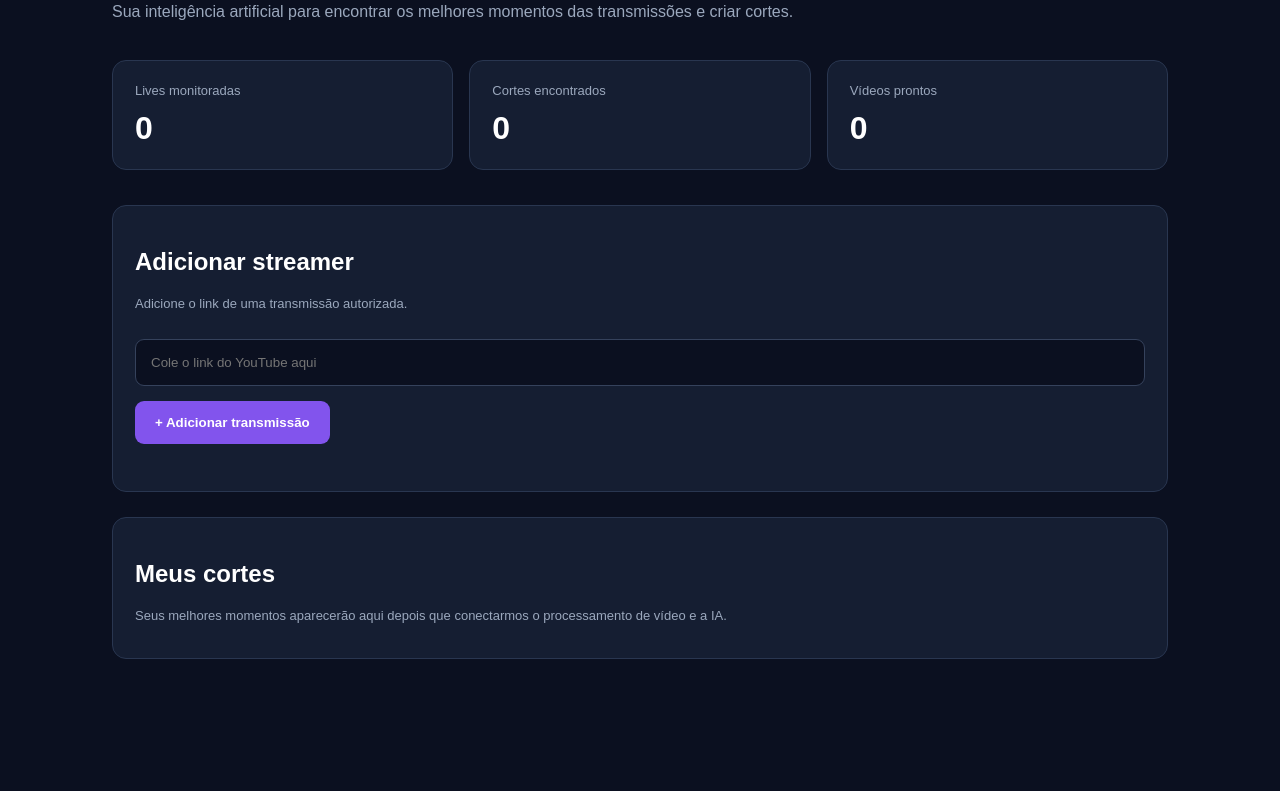
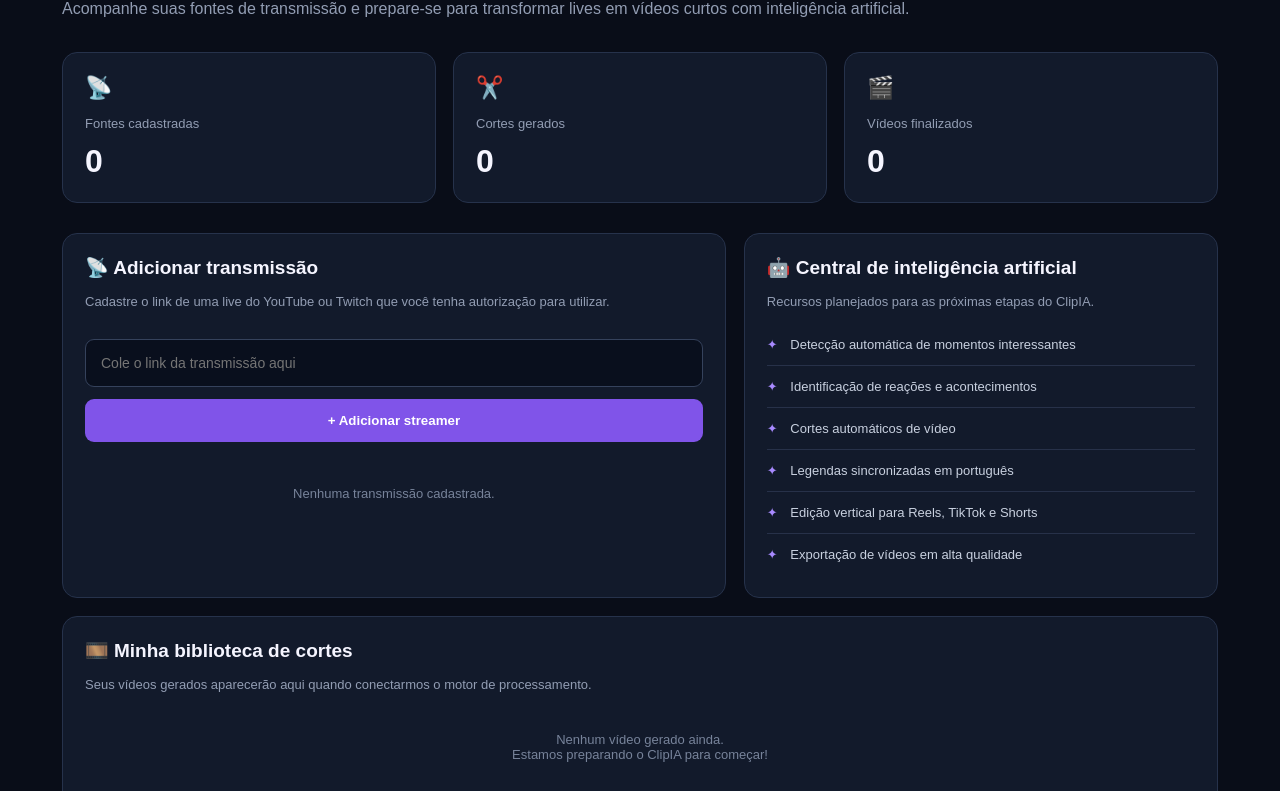
Before and after one commit to tovim123/Clip-IA, a plain HTML site: page index.html in a window 1280 px wide. Shown: the part 211-1002 px from the top of the page. Before the commit the page ends 915 px from the top, so only its background shows below. Drawn offline with Linux system fonts and the light colour scheme.

Commit message:
Update index.html

```diff
--- a/index.html
+++ b/index.html
@@ -4,134 +4,197 @@
 <head>
 <meta charset="UTF-8">
 <meta name="viewport" content="width=device-width, initial-scale=1.0">
-  <title>ClipIA - AI Stream Clipper</title>
+<title>ClipIA - Inteligência Artificial</title>
 <style>
-    * { box-sizing: border-box; }
-    body {
-      margin: 0;
-      font-family: Arial, sans-serif;
-      background: #0b1020;
-      color: white;
-    }
-    header {
-      padding: 24px 7%;
-      border-bottom: 1px solid #263047;
-      display: flex;
-      justify-content: space-between;
-      align-items: center;
-    }
-    .logo { font-size: 27px; font-weight: bold; }
-    .logo span { color: #9b72ff; }
-    .status { color: #52d99a; font-size: 13px; }
-    main { max-width: 1100px; margin: auto; padding: 45px 22px; }
-    h1 { font-size: 38px; margin-bottom: 10px; }
-    .subtitle { color: #9ba8bd; line-height: 1.6; }
-    .stats {
-      display: grid;
-      grid-template-columns: repeat(3, 1fr);
-      gap: 16px;
-      margin: 35px 0;
-    }
-    .card {
-      background: #151e32;
-      border: 1px solid #293650;
-      border-radius: 14px;
-      padding: 22px;
-    }
-    .number { font-size: 32px; font-weight: bold; margin-top: 12px; }
-    .muted { color: #9ba8bd; font-size: 13px; }
-    input {
-      width: 100%;
-      padding: 15px;
-      border: 1px solid #35425c;
-      background: #0b1020;
-      color: white;
-      border-radius: 9px;
-      margin: 15px 0;
-    }
-    button {
-      background: #8254ed;
-      border: none;
-      border-radius: 9px;
-      color: white;
-      padding: 14px 20px;
-      font-weight: bold;
-      cursor: pointer;
-    }
-    button:hover { background: #7041d5; }
-    .stream { margin-top: 25px; }
-    @media(max-width:650px) {
-      .stats { grid-template-columns: 1fr; }
-      h1 { font-size: 29px; }
-    }
+*{box-sizing:border-box}
+body{margin:0;background:#090d18;color:#f5f5ff;font-family:Arial,sans-serif}
+header{height:76px;padding:0 6%;display:flex;align-items:center;justify-content:space-between;border-bottom:1px solid #222b40;background:#0d1322}
+.logo{font-size:27px;font-weight:800;letter-spacing:-1px}
+.logo span{color:#9b72ff}
+.status{font-size:12px;color:#a5a9bc}
+.status i{display:inline-block;width:8px;height:8px;border-radius:50%;background:#f0ad4e;margin-right:7px}
+main{max-width:1200px;margin:auto;padding:38px 22px}
+h1{font-size:34px;margin:0 0 10px}
+.subtitle{color:#929db3;line-height:1.6;margin:0}
+.tag{display:inline-block;background:#21183b;color:#bd9cff;padding:7px 12px;border-radius:20px;font-size:11px;margin-bottom:17px}
+.stats{display:grid;grid-template-columns:repeat(3,1fr);gap:17px;margin:30px 0}
+.card{background:#121a2b;border:1px solid #26324b;border-radius:15px;padding:22px}
+.stat-label{font-size:13px;color:#929db3}
+.number{font-size:32px;font-weight:bold;margin-top:12px}
+.stat-icon{font-size:22px;margin-bottom:15px}
+.layout{display:grid;grid-template-columns:1.4fr 1fr;gap:18px}
+h2{font-size:19px;margin:0 0 9px}
+.description{font-size:13px;color:#929db3;line-height:1.5}
+input{width:100%;padding:15px;margin:15px 0 12px;background:#090f1d;border:1px solid #35425c;border-radius:9px;color:white;font-size:14px;outline:none}
+input:focus{border-color:#986cff}
+button{border:0;border-radius:9px;background:#8054e9;color:white;padding:14px 18px;font-weight:bold;cursor:pointer}
+button:hover{background:#7040d3}
+.add{width:100%}
+.stream{margin-top:20px}
+.stream-item{padding:14px;background:#0c1424;border:1px solid #29344b;border-radius:10px;margin-top:10px;display:flex;align-items:center;justify-content:space-between;gap:10px}
+.stream-name{font-size:13px;word-break:break-all}
+.stream-platform{font-size:11px;color:#a98aff;margin-top:6px}
+.pending{font-size:10px;color:#f1c16c;white-space:nowrap}
+.remove{padding:7px 10px;background:#34202a;color:#ff9da9;font-size:11px}
+.empty{padding:24px 10px;text-align:center;color:#77839a;font-size:13px}
+.feature{padding:13px 0;border-bottom:1px solid #273149;font-size:13px;color:#c8d0df}
+.feature:last-child{border:0}
+.feature span{color:#a88aff;margin-right:9px}
+.bottom{margin-top:18px}
+footer{text-align:center;color:#59657c;font-size:12px;padding:35px}
+@media(max-width:750px){.stats{grid-template-columns:1fr}.layout{grid-template-columns:1fr}h1{font-size:27px}header{padding:0 20px}}
 </style>
 </head>
 <body>
 <header>
   <div class="logo">✂ Clip<span>IA</span></div>
-    <div class="status">● SISTEMA ONLINE</div>
+  <div class="status"><i></i> PAINEL EM DESENVOLVIMENTO</div>
 </header>
 
 <main>
+  <div class="tag">✦ INTELIGÊNCIA ARTIFICIAL PARA STREAMERS</div>
   <h1>Seus melhores momentos. Automaticamente.</h1>
-    <p class="subtitle">
-      Sua inteligência artificial para encontrar os melhores
-      momentos das transmissões e criar cortes.
-    </p>
+  <p class="subtitle">Acompanhe suas fontes de transmissão e prepare-se para transformar lives em vídeos curtos com inteligência artificial.</p>
 
   <section class="stats">
     <div class="card">
-        <div class="muted">Lives monitoradas</div>
-        <div class="number" id="lives">0</div>
+      <div class="stat-icon">📡</div>
+      <div class="stat-label">Fontes cadastradas</div>
+      <div class="number" id="total">0</div>
     </div>
     <div class="card">
-        <div class="muted">Cortes encontrados</div>
+      <div class="stat-icon">✂️</div>
+      <div class="stat-label">Cortes gerados</div>
       <div class="number">0</div>
     </div>
     <div class="card">
-        <div class="muted">Vídeos prontos</div>
+      <div class="stat-icon">🎬</div>
+      <div class="stat-label">Vídeos finalizados</div>
       <div class="number">0</div>
     </div>
   </section>
 
-    <section class="card">
-      <h2>Adicionar streamer</h2>
-      <p class="muted">Adicione o link de uma transmissão autorizada.</p>
-      <input id="link" placeholder="Cole o link do YouTube aqui">
-      <button onclick="adicionar()">+ Adicionar transmissão</button>
-      <div id="lista" class="stream"></div>
+  <section class="layout">
+    <div class="card">
+      <h2>📡 Adicionar transmissão</h2>
+      <p class="description">Cadastre o link de uma live do YouTube ou Twitch que você tenha autorização para utilizar.</p>
+      <input id="link" type="url" placeholder="Cole o link da transmissão aqui">
+      <button class="add" onclick="adicionar()">+ Adicionar streamer</button>
+      <div class="stream" id="lista"></div>
+    </div>
+
+    <div class="card">
+      <h2>🤖 Central de inteligência artificial</h2>
+      <p class="description">Recursos planejados para as próximas etapas do ClipIA.</p>
+      <div class="feature"><span>✦</span> Detecção automática de momentos interessantes</div>
+      <div class="feature"><span>✦</span> Identificação de reações e acontecimentos</div>
+      <div class="feature"><span>✦</span> Cortes automáticos de vídeo</div>
+      <div class="feature"><span>✦</span> Legendas sincronizadas em português</div>
+      <div class="feature"><span>✦</span> Edição vertical para Reels, TikTok e Shorts</div>
+      <div class="feature"><span>✦</span> Exportação de vídeos em alta qualidade</div>
+    </div>
   </section>
 
-    <section class="card" style="margin-top:25px">
-      <h2>Meus cortes</h2>
-      <p class="muted">
-        Seus melhores momentos aparecerão aqui depois
-        que conectarmos o processamento de vídeo e a IA.
-      </p>
+  <section class="card bottom">
+    <h2>🎞️ Minha biblioteca de cortes</h2>
+    <p class="description">Seus vídeos gerados aparecerão aqui quando conectarmos o motor de processamento.</p>
+    <div class="empty">Nenhum vídeo gerado ainda.<br>Estamos preparando o ClipIA para começar!</div>
   </section>
 </main>
 
+<footer>ClipIA © 2026 — Transformando transmissões em grandes momentos.</footer>
+
 <script>
-    let lives = 0;
+let fontes = JSON.parse(localStorage.getItem("clipia_fontes") || "[]");
 
-    function adicionar() {
-      const campo = document.getElementById('link');
-      const link = campo.value.trim();
+function salvar(){
+  localStorage.setItem("clipia_fontes",JSON.stringify(fontes));
+  renderizar();
+}
 
-      if (!link || !/^https:\/\/(www\.)?(youtube\.com|youtu\.be)\//i.test(link)) {
-        alert('Insira um link válido do YouTube.');
+function adicionar(){
+  const campo=document.getElementById("link");
+  const valor=campo.value.trim();
+  let url;
+
+  try{url=new URL(valor)}catch(e){
+    alert("Digite um link válido.");
     return;
   }
 
-      lives++;
-      document.getElementById('lives').textContent = lives;
+  const host=url.hostname.toLowerCase();
+  let plataforma="";
 
-      const item = document.createElement('p');
-      item.textContent = '✓ Transmissão adicionada: ' + link;
-      document.getElementById('lista').appendChild(item);
+  if(host==="youtube.com" || host==="www.youtube.com" || host==="youtu.be" || host==="m.youtube.com"){
+    plataforma="YouTube";
+  }else if(host==="twitch.tv" || host==="www.twitch.tv" || host==="m.twitch.tv"){
+    plataforma="Twitch";
+  }else{
+    alert("Por enquanto, aceitamos links do YouTube e Twitch.");
+    return;
+  }
 
-      campo.value = '';
+  if(fontes.some(f=>f.link===url.href)){
+    alert("Esse link já foi cadastrado.");
+    return;
   }
+
+  fontes.push({link:url.href,plataforma});
+  salvar();
+  campo.value="";
+}
+
+function remover(indice){
+  fontes.splice(indice,1);
+  salvar();
+}
+
+function renderizar(){
+  document.getElementById("total").textContent=fontes.length;
+  const lista=document.getElementById("lista");
+
+  if(fontes.length===0){
+    lista.innerHTML='<div class="empty">Nenhuma transmissão cadastrada.</div>';
+    return;
+  }
+
+  lista.innerHTML="";
+  fontes.forEach((fonte,i)=>{
+    const item=document.createElement("div");
+    item.className="stream-item";
+
+    const info=document.createElement("div");
+    const nome=document.createElement("div");
+    nome.className="stream-name";
+    nome.textContent=fonte.link;
+
+    const plataforma=document.createElement("div");
+    plataforma.className="stream-platform";
+    plataforma.textContent=fonte.plataforma;
+
+    info.append(nome,plataforma);
+
+    const acoes=document.createElement("div");
+    acoes.style.display="flex";
+    acoes.style.alignItems="center";
+    acoes.style.gap="8px";
+
+    const status=document.createElement("span");
+    status.className="pending";
+    status.textContent="CADASTRADA";
+
+    const botao=document.createElement("button");
+    botao.className="remove";
+    botao.textContent="Remover";
+    botao.onclick=()=>remover(i);
+
+    acoes.append(status,botao);
+    item.append(info,acoes);
+    lista.append(item);
+  });
+}
+
+renderizar();
 </script>
 </body>
 </html>
```
Lines whose indentation alone changed are shown as unchanged.
